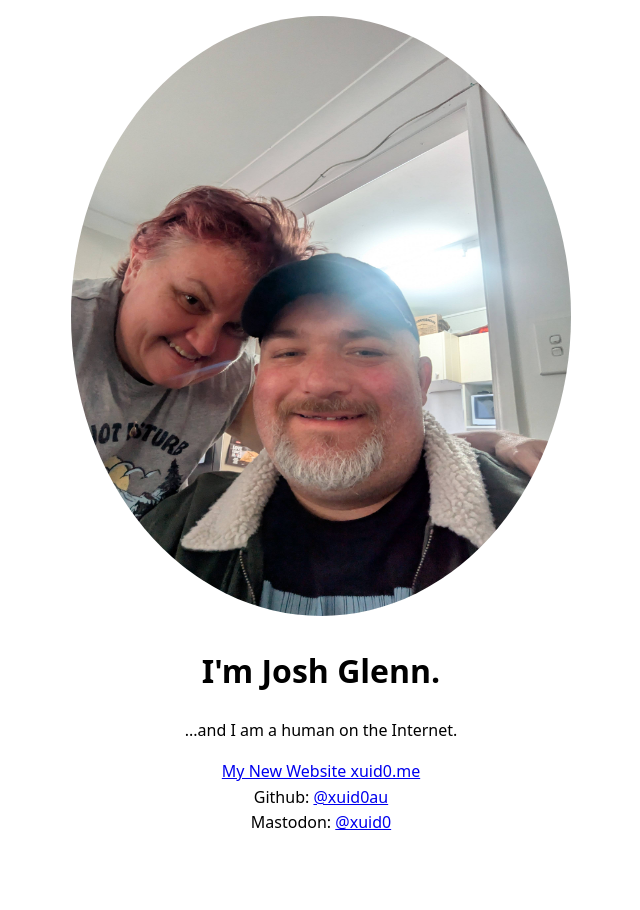
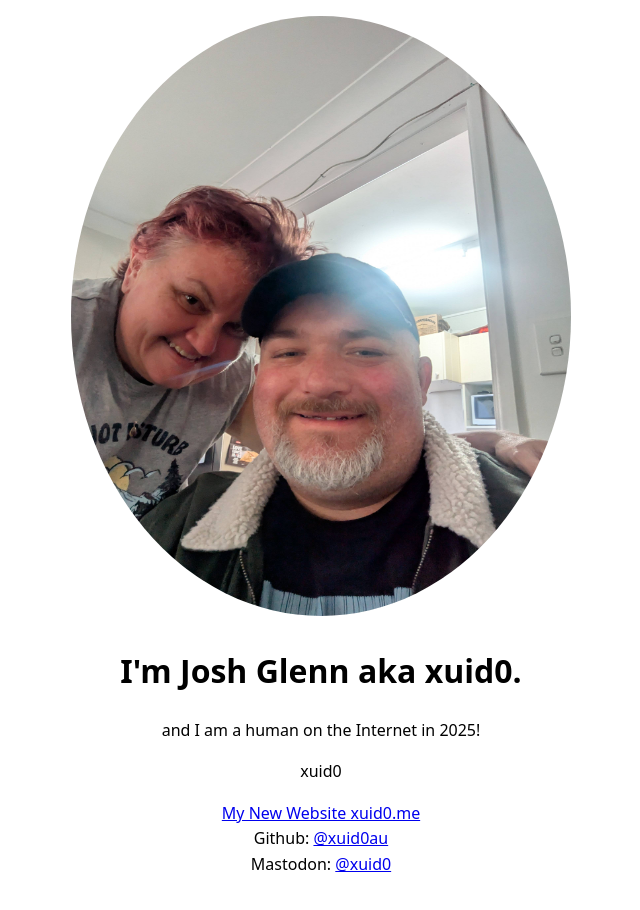
Before and after one commit to 0xca8465/xuid0.me, a plain HTML site: page index.html in a window 1280 px wide. Shown: the whole page, without its empty margins (319-959 px from the left). Before the commit the page ends 868 px from the top, so only its background shows below. Drawn offline with Linux system fonts and the light colour scheme.

Commit message:
Update index.html

```diff
--- a/index.html
+++ b/index.html
@@ -30,17 +30,16 @@
 </head>
 
 <body>
-  <!-- Reference for representative h-card properties: https://microformats.org/wiki/h-card -->
   <main class="h-card" rel="author">
       <img class="u-photo" alt="My profile photo" src="1000000422-min.jpg" width="500" height="600">
     <h1>
-      I'm <span class="p-name">Josh Glenn</span>.
+      I'm <span class="p-name">Josh Glenn aka xuid0</span>.
     </h1>
 
     <p class="p-note">
-      ...and I am a human on the Internet.
+      and I am a human on the Internet in 2025!
     </p>
-
+    <p class="p-nickname"> xuid0
     <ul>
       <li><a class="u-uid u-url" href="https://xuid0.me">My New Website xuid0.me</a></li>
 
```
